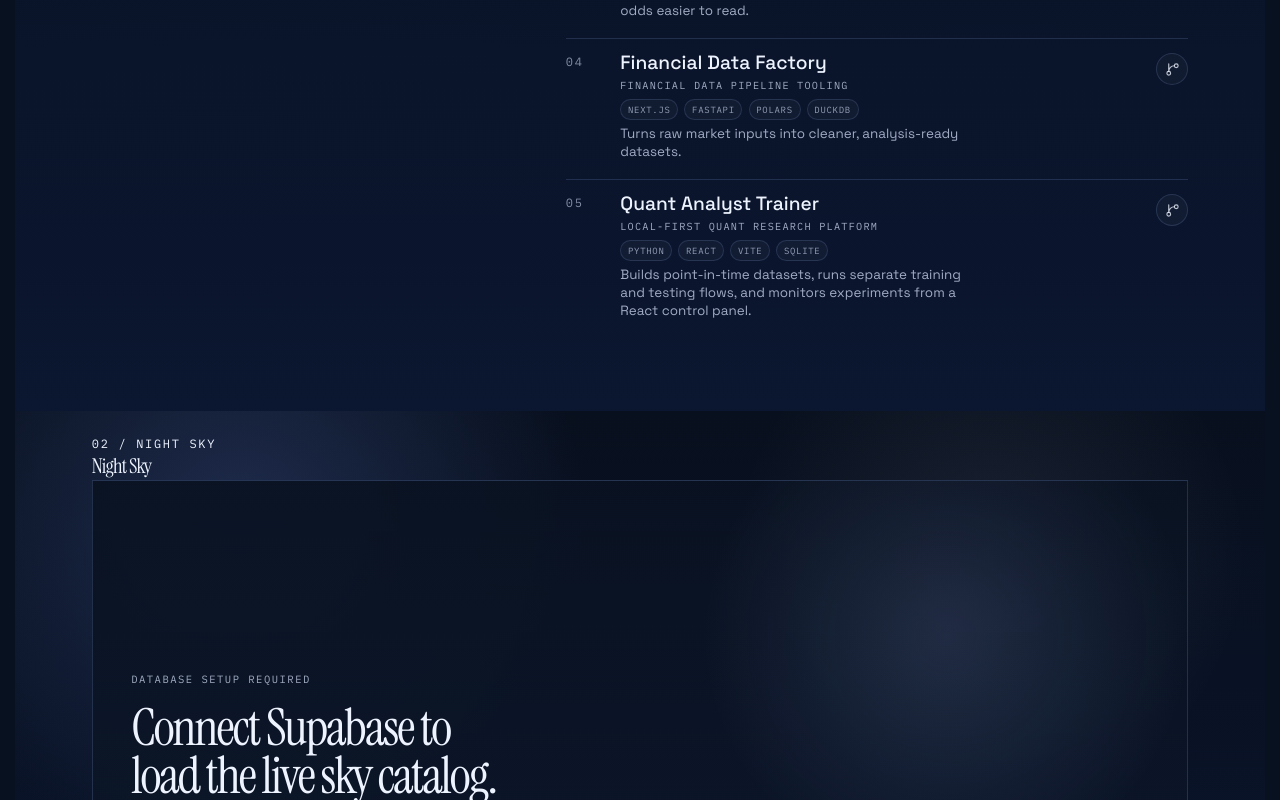
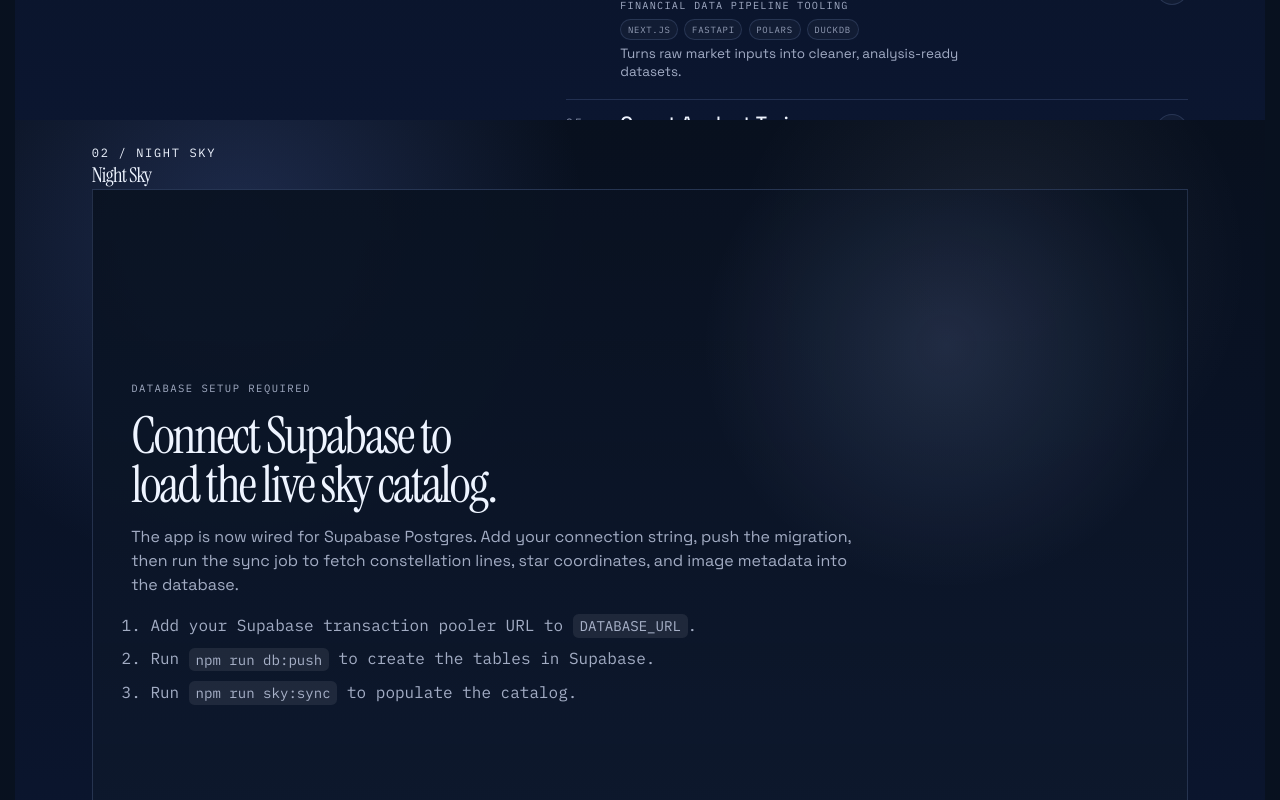
Before and after one commit to ksongProjects/portfolio, a Next.js app: page / in a window 1280 px wide. Shown: the part 680-1480 px from the top of the page. Built offline with nearby package versions, Linux system fonts and the light colour scheme; no server answers.

Commit message:
update page css

```diff
--- a/src/app/globals.css
+++ b/src/app/globals.css
@@ -311,6 +311,8 @@ code {
 .stars-demo {
   position: relative;
   width: 100%;
+  height: 100svh;
+  min-height: 100svh;
   overflow: hidden;
   scroll-snap-align: start;
   scroll-snap-stop: always;
@@ -330,18 +332,21 @@ code {
   position: relative;
   z-index: 1;
   width: min(var(--content-max), 100%);
+  height: 100%;
   margin: 0 auto;
 }
 
 .portfolio {
-  min-height: 100svh;
   color: var(--ink);
 }
 
 .portfolio__inner {
   display: grid;
-  gap: 2rem;
-  padding: clamp(4rem, 8vw, 6rem) clamp(1.5rem, 6vw, 6rem) clamp(3rem, 6vw, 5rem);
+  grid-template-rows: auto minmax(0, 1fr);
+  min-height: 0;
+  align-content: stretch;
+  gap: 1.5rem;
+  padding: clamp(1rem, 2vw, 1.5rem) clamp(1.5rem, 6vw, 6rem);
 }
 
 .section-head h2 {
@@ -548,8 +553,6 @@ code {
   --sky-panel: linear-gradient(180deg, rgba(9, 18, 33, 0.96), rgba(13, 25, 46, 0.96));
   --sky-surface: rgba(255, 255, 255, 0.03);
   display: grid;
-  height: 100svh;
-  min-height: 100svh;
   padding: 0;
   color: var(--sky-ink);
   background: transparent;
@@ -560,7 +563,7 @@ code {
 .stars-demo__inner {
   display: grid;
   grid-template-rows: auto minmax(0, 1fr);
-  min-height: 100%;
+  min-height: 0;
   padding: clamp(1rem, 2vw, 1.5rem) clamp(1.5rem, 6vw, 6rem);
 }
 
@@ -926,7 +929,7 @@ code {
 
 @media (min-width: 781px) {
   html {
-    scroll-snap-type: y proximity;
+    scroll-snap-type: y mandatory;
   }
 }
 
```
